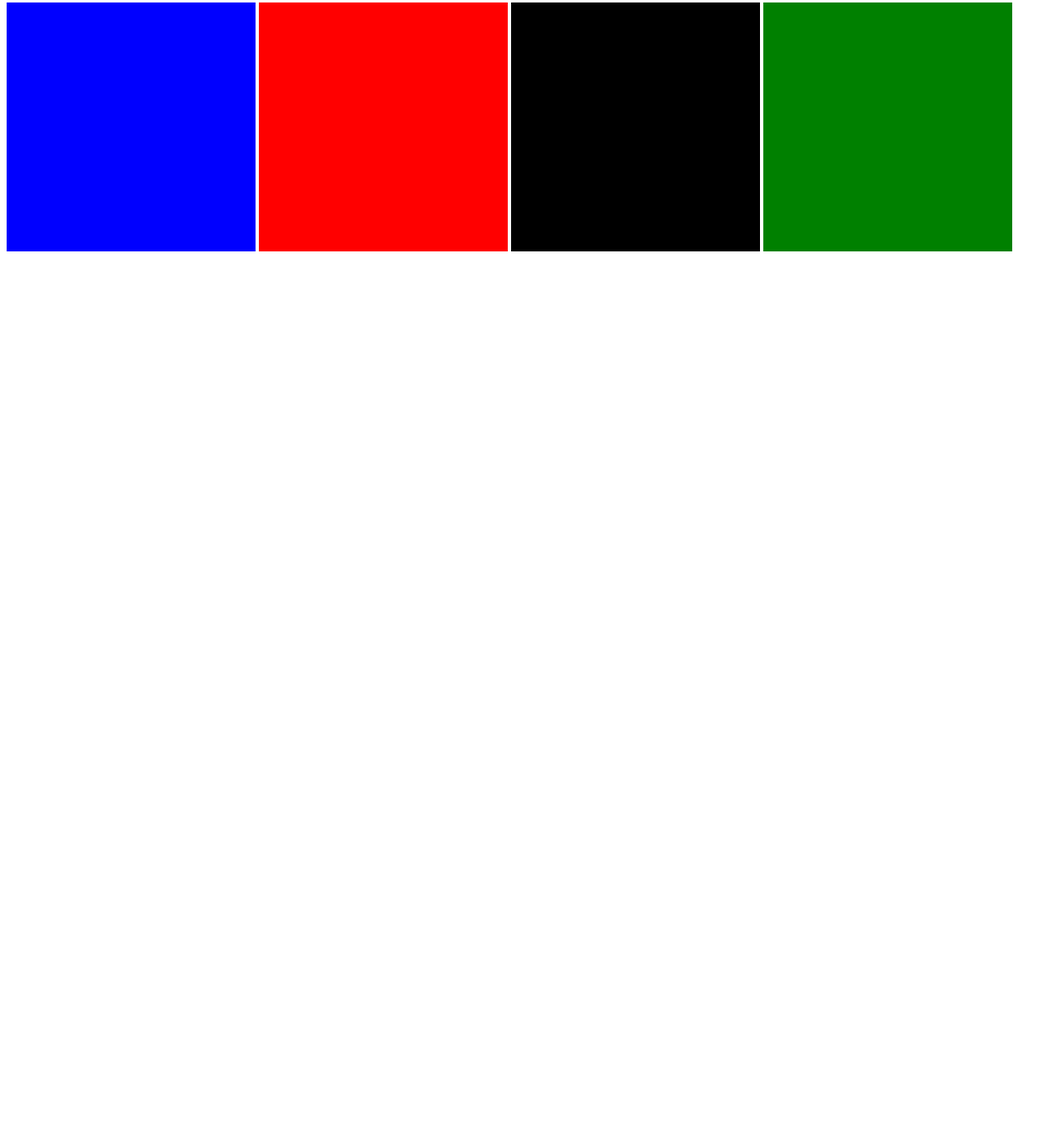
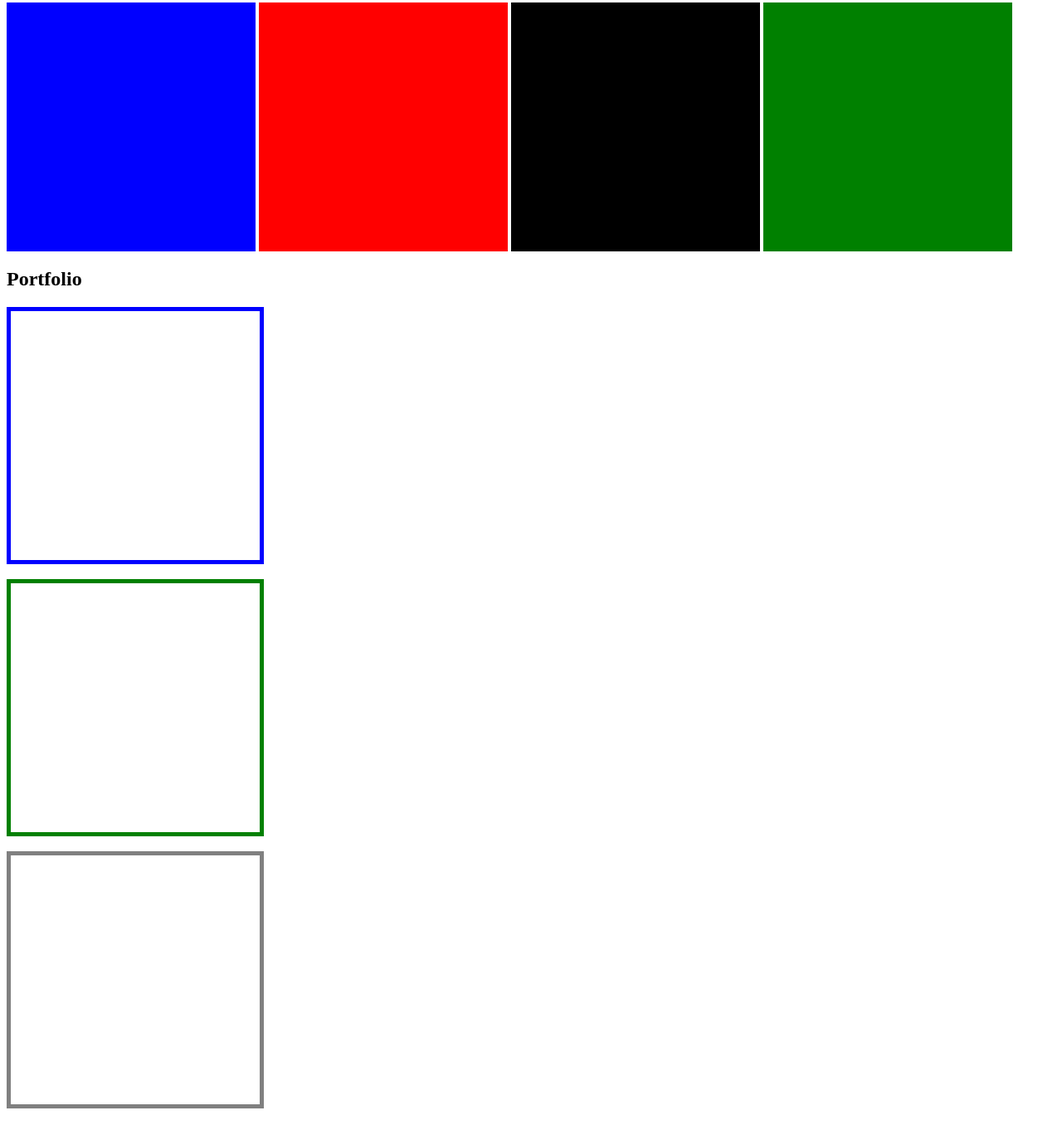
Before and after one commit to emaka79/Zadanie_10958, a plain HTML site: page index.html in a window 1280 px wide. Shown: the part 305-1667 px from the top of the page at 83% size. Before the commit the page ends 800 px from the top, so only its background shows below. Drawn offline with Linux system fonts and the light colour scheme.

Commit message:
Sekcja Portfolio

```diff
--- a/css/style.css
+++ b/css/style.css
@@ -46,3 +46,24 @@ div[name="kwadrat 4"]{
      color: green;
      background-color: green;
 }
+
+div[name="Portfolio 1"]{
+    color: white;
+    background-color: white;
+    display: block;
+    border: 5px solid blue;
+}
+
+div[name="Portfolio 2"]{
+    color: white;
+    background-color: white;
+    display: block;
+    border: 5px solid green;
+}
+
+div[name="Portfolio 3"]{
+    color: white;
+    background-color: white;
+    display: block;
+    border: 5px solid grey;
+}
--- a/index.html
+++ b/index.html
@@ -38,5 +38,18 @@
 
      </section>
 
+     <section>
+
+         <h2><a name="Portfolio"></a>Portfolio</h2>
+
+            <div name="Portfolio 1">kwadrat 1</div>
+            <br>
+            <div name="Portfolio 2">kwadrat 2</div>
+            <br>
+            <div name="Portfolio 3">kwadrat 3</div>
+            <br>
+
+     </section>
+
 </body>
 </html>
```
